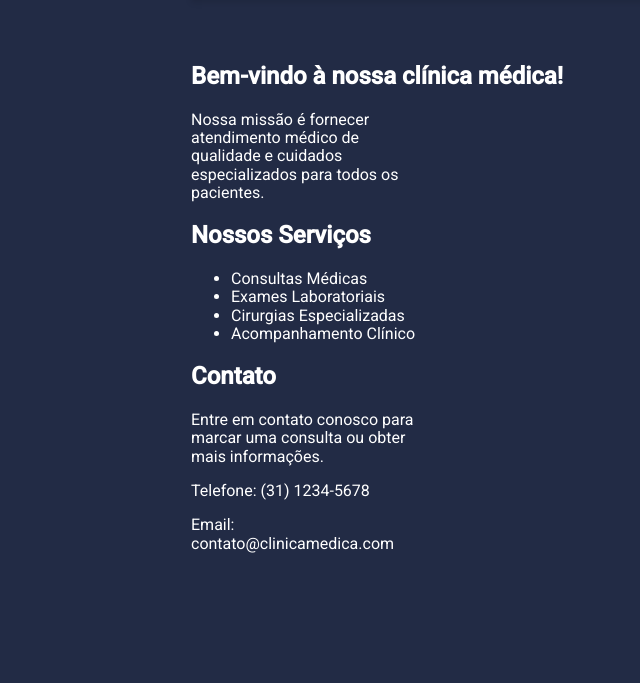
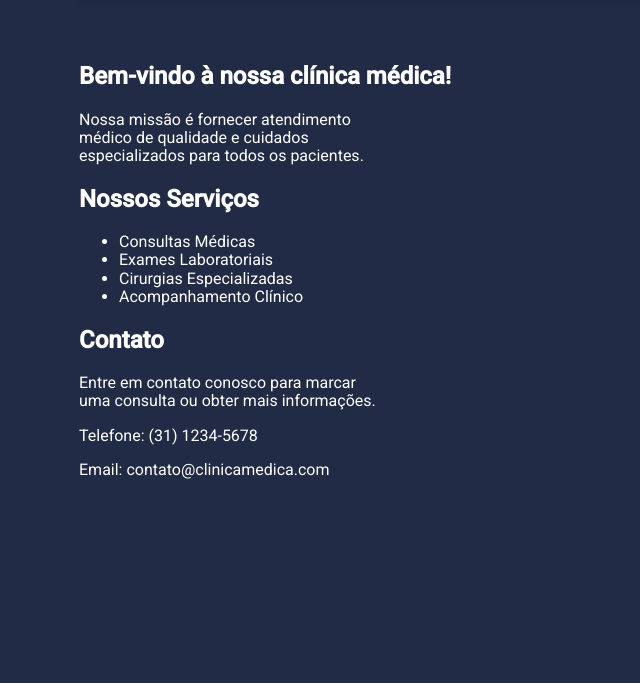
Before and after one commit to vini-2205/AplicacaoWeb-ClinicaMedica, a Flask app: page / in a window 1280 px wide. Shown: the part 117-800 px from the top of the page, without its empty margins (49-689 px from the left). Run offline with Flask 3, Linux system fonts and the light colour scheme.

Commit message:
melhorando responsividade

```diff
--- a/static/style/global.css
+++ b/static/style/global.css
@@ -114,7 +114,7 @@ input[type="submit"] {
   @media only screen and (min-width: 768px) {
     .principal {
       max-width: 1024px;
-      margin: 1rem auto;
+      margin: 1rem 3rem;
     }
 
     .principal::before {
@@ -134,8 +134,12 @@ input[type="submit"] {
 
   @media only screen and (min-width: 900px) {
     .principal {
-      max-width: 1024px;
-      margin: 1rem 15rem 1rem 15rem;
+      margin: 1rem 5rem 1rem 5rem;
     }
+  }
 
+  @media only screen and (min-width: 1200px) {
+    .principal {
+      margin: 1rem auto 1rem auto;
+    }
   }
```
